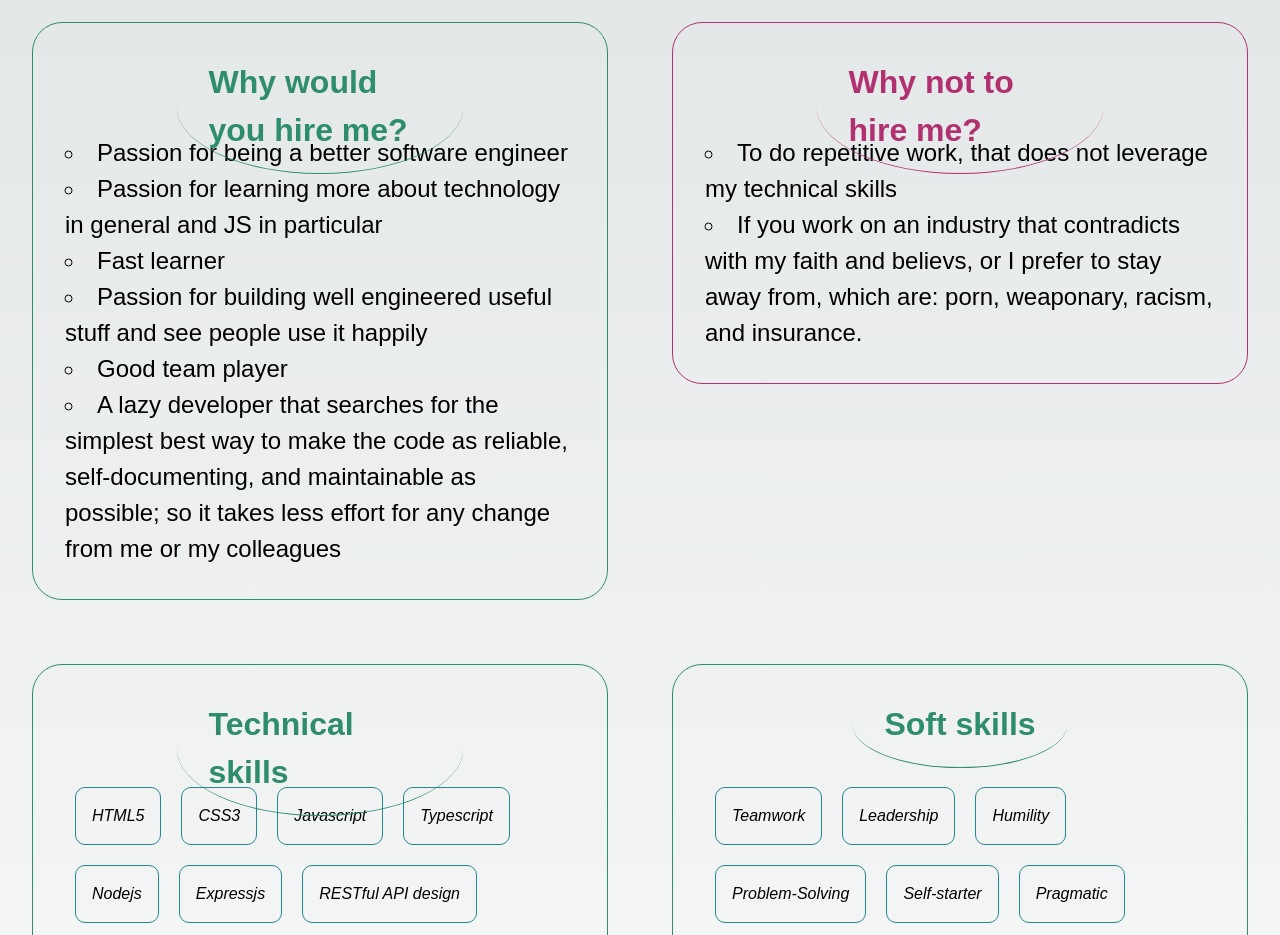
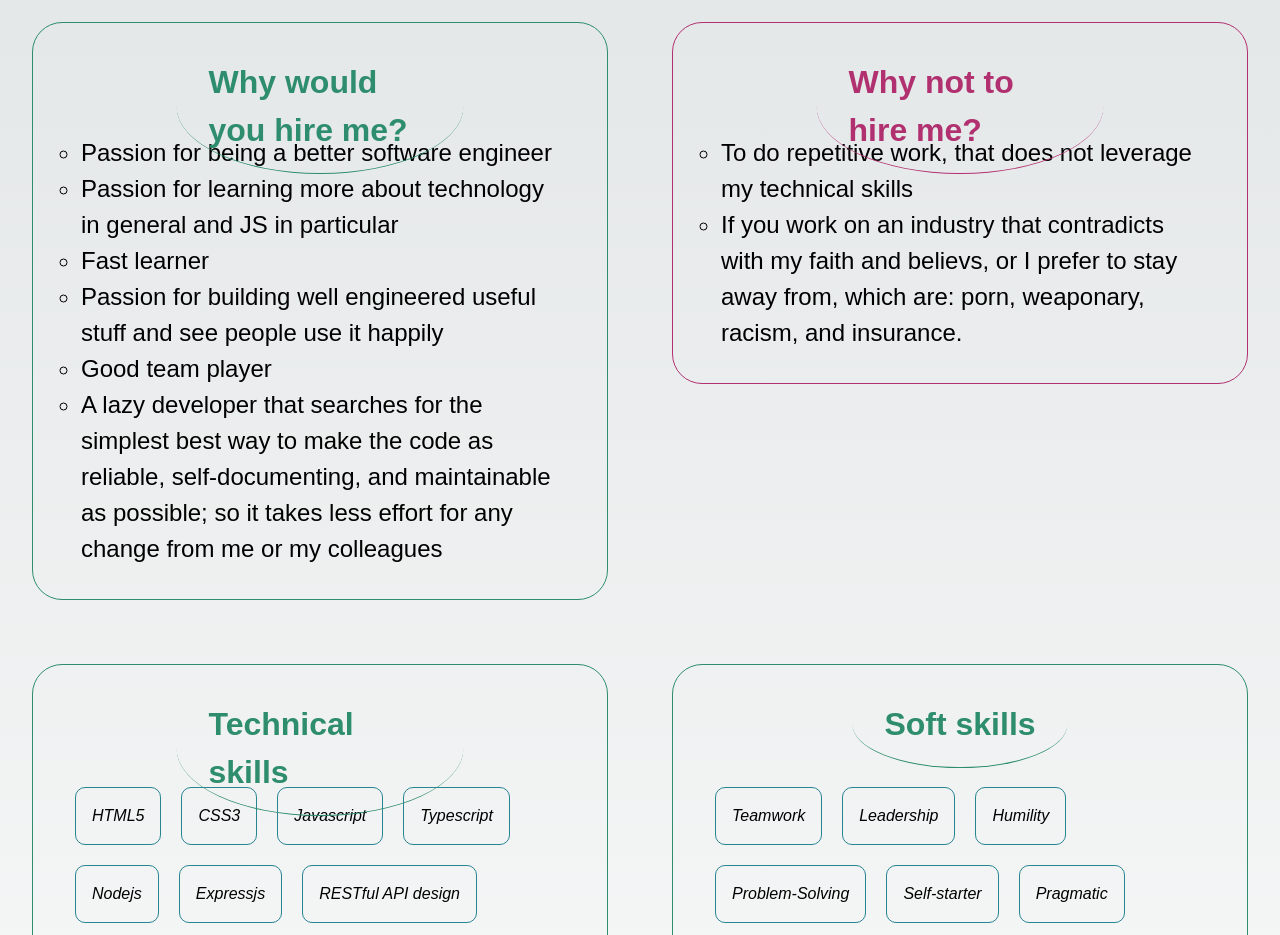
Before and after one commit to waelhasan/personal-site, a Next.js app: page / in a window 1280 px wide. Shown: the part 880-1815 px from the top of the page. Built offline with nearby package versions, Linux system fonts and the light colour scheme.

Commit message:
Better li elements styling

```diff
--- a/src/app/page.tsx
+++ b/src/app/page.tsx
@@ -169,22 +169,20 @@ const ReasonsToHireMeOrNotToHireMe = () => (
   }}>
     <div style={{ flex: 1 }}>
       <TitlesSection title="Why would you hire me?">
-        <ul>
+        <ul style={{ padding: "0 1rem" }}>
           {info.reasonsToHireMe.map(reason => <li key={reason} style={{
             fontSize: "1.5rem",
-            listStyle: "circle",
-            listStylePosition: "inside"
+            listStyle: "circle"
           }}>{reason}</li>)}
         </ul>
       </TitlesSection >
     </div>
     <div style={{ flex: 1 }}>
       <TitlesSection title="Why not to hire me?" titleColor="rgb(177 49 112)">
-        <ul>
+        <ul style={{ padding: "0 1rem" }}>
           {info.reasonsNotToHireMe.map(reason => <li key={reason} style={{
             fontSize: "1.5rem",
-            listStyle: "circle",
-            listStylePosition: "inside"
+            listStyle: "circle"
           }}>{reason}</li>)}
         </ul>
       </TitlesSection >
```
